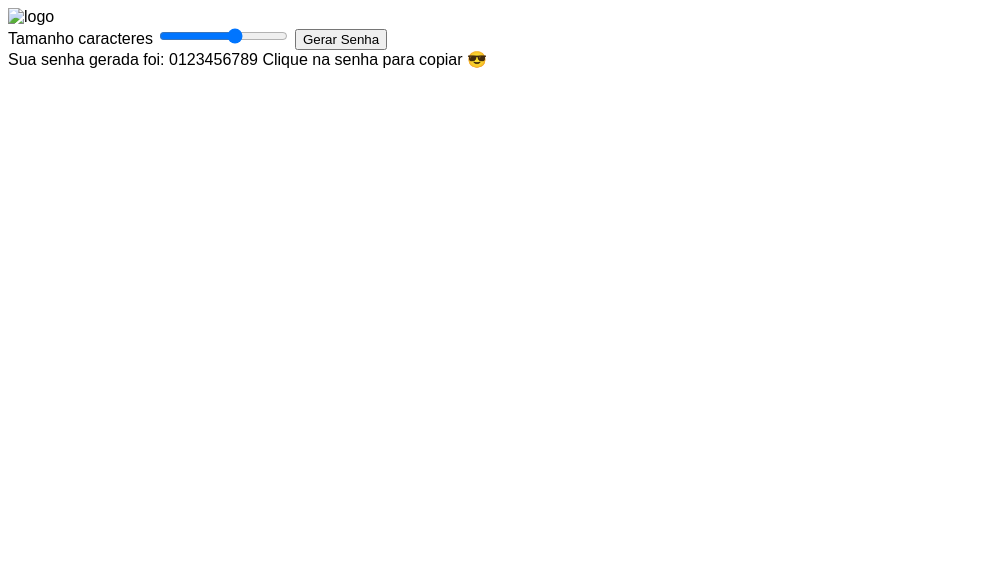
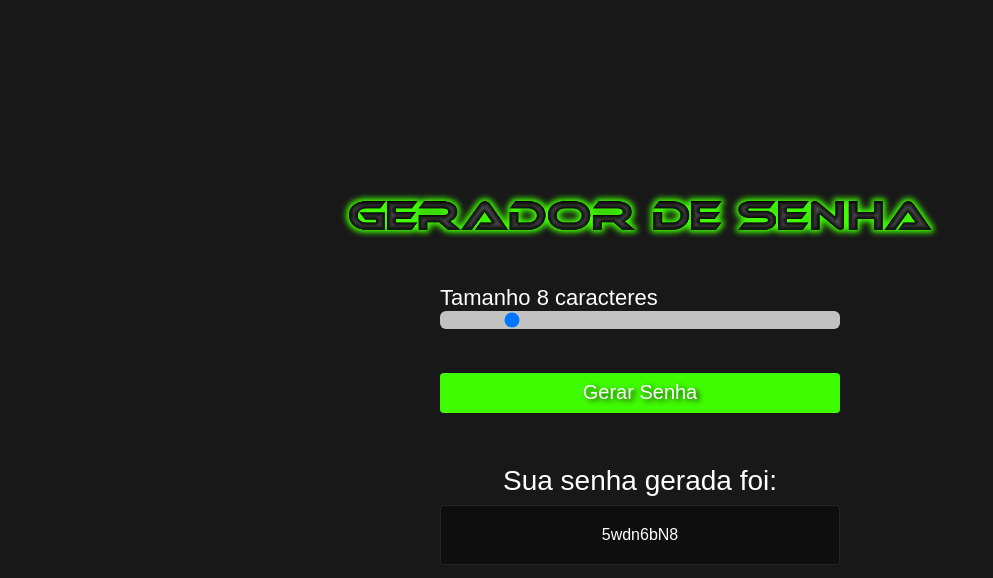
Before and after one commit to ThayNyan/gerador-de-senha, a plain HTML site: page index.html in a window 1280 px wide. Both pictures are taken after a click on the button "Gerar Senha". Shown: the whole page, without its empty margins (0-993 px from the left). Drawn offline with Linux system fonts and the light colour scheme.

Commit message:
finalmente

```diff
--- a/index.html
+++ b/index.html
@@ -9,19 +9,21 @@
     <link rel="stylesheet" href="style.css">
 </head>
 <body>
-    <img class="logo" src="" alt="logo"/>
+    <img class="logo" src="assets/gerador-de-senha-logo.png" alt="logo"/>
 
     <main class="container-input">
-        <span>Tamanho <span id="valor"></span>caracteres</span>
-        <input id="slider" class="slider" type="range" min="6" max="16" value="12">
+        <span>Tamanho <span id="valor"></span> caracteres</span>
+        <input id="slider" class="slider" type="range" min="6" max="18" value="8">
 
-        <button id="button" class="button-cta">Gerar Senha</button>
+        <button id="button" class="button-cta" onclick="generatePassword()">Gerar Senha</button>
     </main>
-    <div id="container-password" class="container-password hide">
-        <span>Sua senha gerada foi:</span>
-        <span id="password" class="password">0123456789</span>
-        <span>Clique na senha para copiar 😎</span>
+
+    <div id="container-password" onclick="copyPassword()" class="container-password hide">
+        <span class="title">Sua senha gerada foi:</span>
+        <span id="password" class="password"></span>
+        <span class="tooltip">Clique na senha para copiar 👆</span>
     </div>
+
     <script src="script.js"></script>
 </body>
 </html>
--- a/script.js
+++ b/script.js
@@ -0,0 +1,35 @@
+
+let sliderElement = document.querySelector("#slider");
+let buttonElement = document.querySelector("#button");
+
+let sizePassword = document.querySelector("#valor");
+let password = document.querySelector("#password");
+
+let containerPassword = document.querySelector("#container-password");
+
+let charset = "abcdefghijklmnopqrstuvxzywABCDEFGHIJKLMNOPQRSTUVXZYW!@#$%&*0123456789"
+let novaSenha = '';
+
+sizePassword.innerHTML = sliderElement.value;
+
+slider.oninput = function(){
+    sizePassword.innerHTML = this.value;
+}
+
+function generatePassword(){
+    let pass = '';
+  for(let i = 0, n = charset.length; i < sliderElement.value; ++i){
+    pass += charset.charAt(Math.floor(Math.random() * n));
+  }
+
+console.log(pass)
+  containerPassword.classList.remove("hide");
+  password.innerHTML = pass;
+  novaSenha = pass;
+
+}
+
+function copyPassword(){
+    alert("Senha copiada com sucesso!")
+    navigator.clipboard.writeText(novaSenha);
+}
--- a/style.css
+++ b/style.css
@@ -1,3 +1,105 @@
 *{
     font-family: sans-serif;
+    width: 100%;
+    margin: 0 auto;
+    box-sizing: border-box;
 }
+
+body {
+    background-color: #181818;
+    width: 100%;
+    height: 100vh;
+    display: flex;
+    justify-content: center;
+    align-items: center;
+    flex-direction: column;
+}
+
+.logo {
+    max-width: 600px;
+    margin-bottom: 24px;
+}
+
+.container-input{
+    max-width: 400px;
+    margin: 14px 0;
+}
+
+.container-input span {
+    color: white;
+    font-size: 22px;
+}
+
+.slider{
+    -webkit-appearance: none;
+    width: 100%;
+    border-radius: 6px;
+    background-color: #c2c2c2;
+    height: 18px;
+    outline: none;
+    margin-top: none;
+}
+
+.button-cta{
+    height: 40px;
+    background-color: #3ffc00;
+    border: 0;
+    border-radius: 4px;
+    cursor: pointer;
+    margin-top: 40px;
+    color: white;
+    font-size: 20px;
+    text-shadow: 3px 2px 5px #181818cc;
+}
+.container-password {
+    max-width: 400px;
+    margin: 14px 0;
+    display: flex;
+    align-items: center;
+    flex-direction: column;
+    cursor: pointer;
+}
+
+.title{
+    text-align: center;
+    color: white;
+    font-size: 28px;
+    margin-top: 24px;
+    margin-bottom: 8px;
+}
+.password{
+    height: 60px;
+    background-color: rgb(0, 0, 0, 0.40);
+    border-radius: 4px;
+    display: flex;
+    justify-content: center;
+    align-items: center;
+    color: white;
+    border: 1px solid #44444469;
+    transition: transform 0.5s;
+}
+.password:hover{
+    transform: scale(1.05);
+}
+.tooltip{
+    color: white;
+    position: relative;
+    top: 20px;
+    padding: 6px 8px;
+    background-color: #181818;
+    text-align: center;
+    font-size: 16px;
+    border-radius: 6px;
+    visibility: hidden;
+    opacity: 0;
+    transition: all 0.5s ease-in-out;
+}
+.hide{
+    display: none;
+}
+.container-password:hover .tooltip{
+    visibility: visible;
+    bottom: 50px;
+    opacity: 1;
+}
+/* #3ffc00 * #4f4f4f */
```
Also changed, not shown: assets/gerador-de-senha-logo.png (added).
